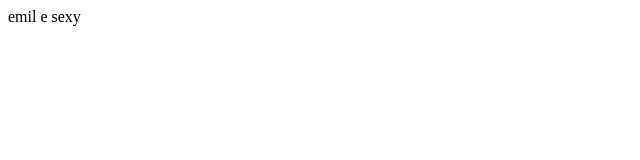
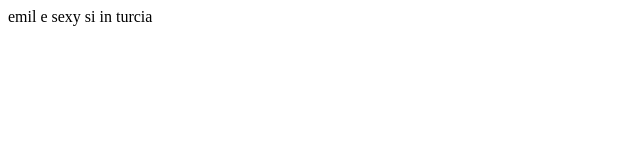
Before and after one commit to RotaruEmilianTeodor1086/ITxperience-, a plain HTML site: page 1.html in a window 1280 px wide. Shown: the full height of the page, 0-640 px from the left. Drawn offline with Linux system fonts and the light colour scheme.

Commit message:
emil e sexy si in turcia

```diff
--- a/1.html
+++ b/1.html
@@ -6,6 +6,6 @@
     <title>Document</title>
 </head>
 <body>
-    emil e sexy
+    emil e sexy si in turcia
 </body>
 </html>
```
